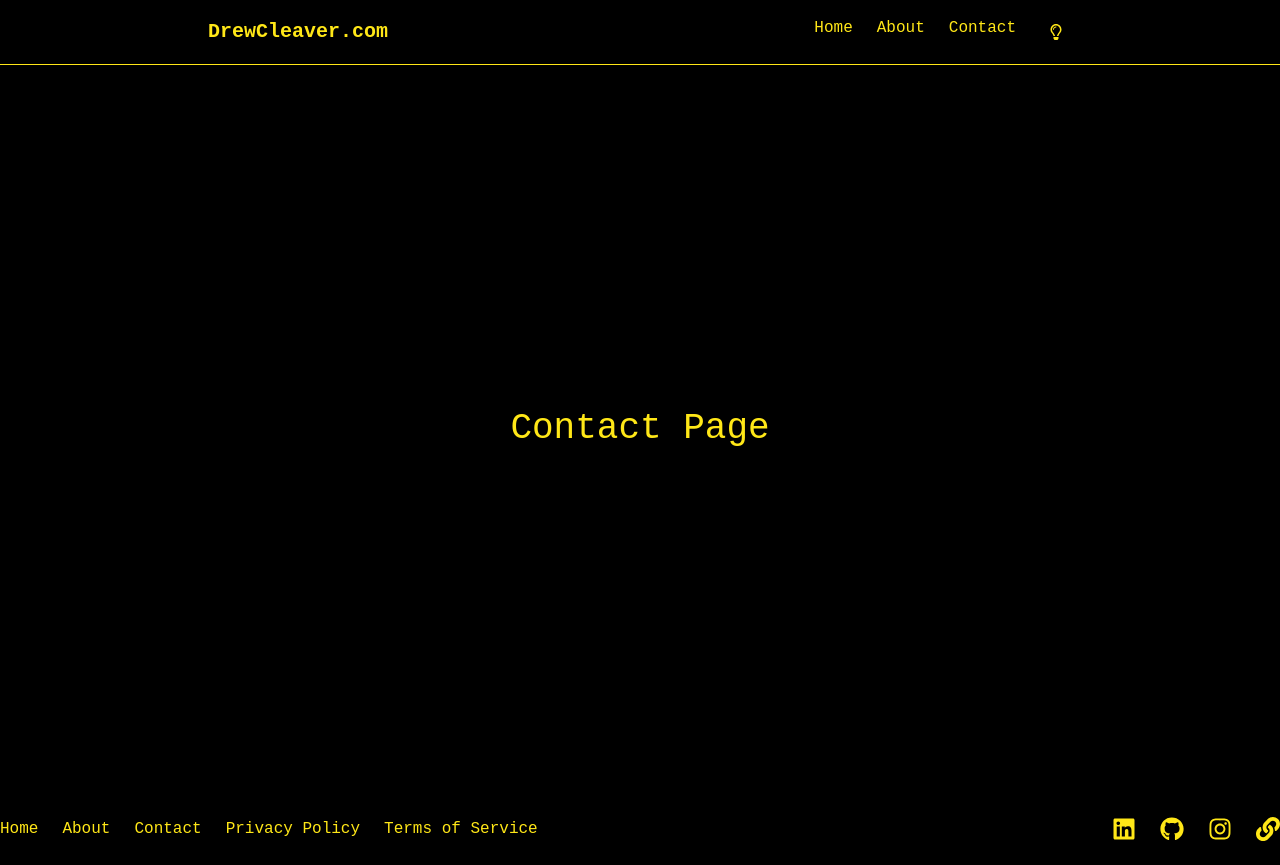
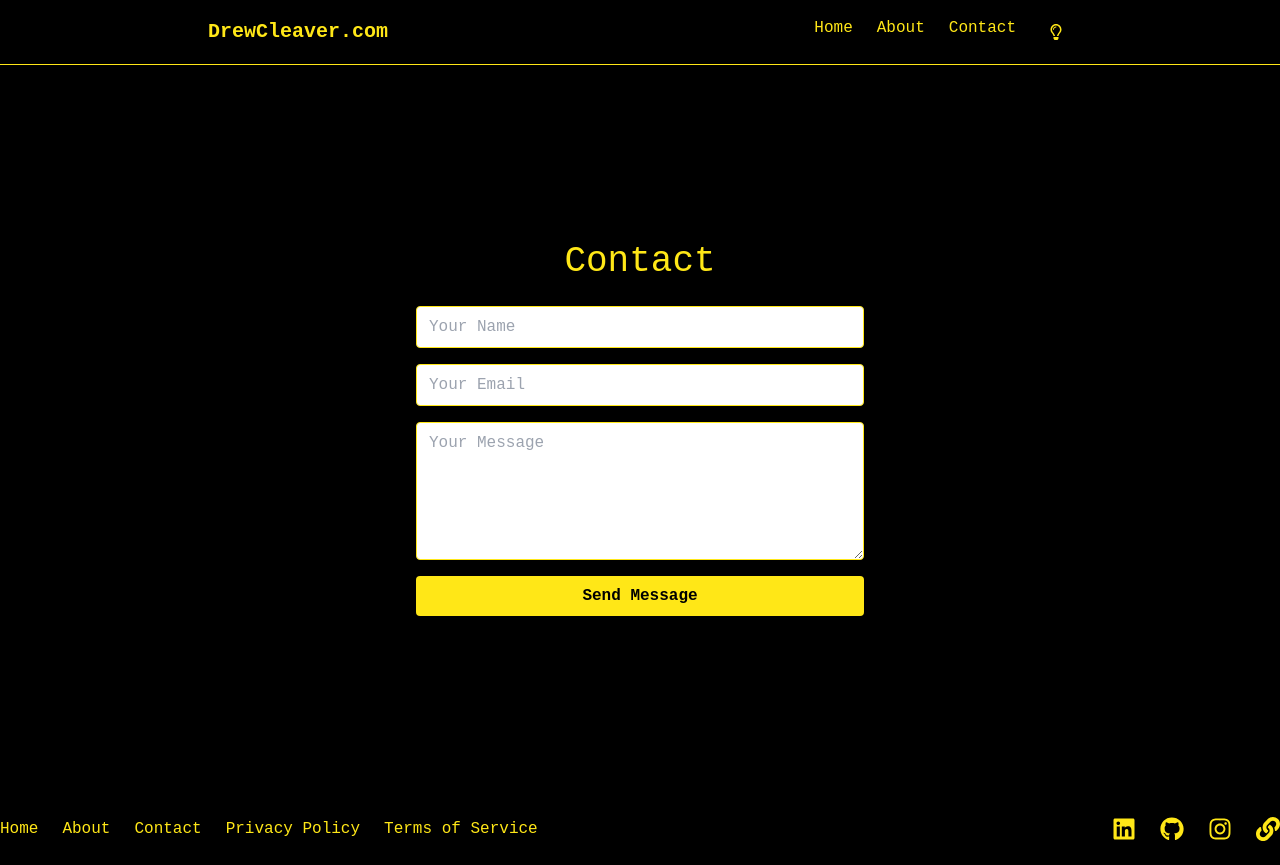
Before and after one commit to drewcleaverdotcom/drewcleaver.com, a Next.js app: page /contact in a window 1280 px wide. Built offline with nearby package versions, Linux system fonts and the light colour scheme; no server answers.

Commit message:
Add contact form component and page

```diff
--- /dev/null
+++ b/components/ContactForm.js
@@ -0,0 +1,83 @@
+import { useState } from 'react';
+
+export default function ContactForm() {
+  const [formData, setFormData] = useState({ name: '', email: '', message: '' });
+  const [status, setStatus] = useState('idle');
+
+  const handleChange = (e) => {
+    setFormData({ ...formData, [e.target.name]: e.target.value });
+  };
+
+  const handleSubmit = async (e) => {
+    e.preventDefault();
+    setStatus('loading');
+    try {
+      const res = await fetch('https://formspree.io/f/xqabokqn', {
+        method: 'POST',
+        headers: {
+          'Content-Type': 'application/json',
+          Accept: 'application/json',
+        },
+        body: JSON.stringify(formData),
+      });
+
+      if (res.ok) {
+        setStatus('success');
+        setFormData({ name: '', email: '', message: '' });
+      } else {
+        setStatus('error');
+      }
+    } catch (err) {
+      setStatus('error');
+    }
+  };
+
+  return (
+    <form
+      onSubmit={handleSubmit}
+      method="POST"
+      className="flex w-full max-w-md flex-col gap-4"
+    >
+      <input
+        type="text"
+        name="name"
+        placeholder="Your Name"
+        value={formData.name}
+        onChange={handleChange}
+        required
+        className="rounded border border-[var(--border-color)] px-3 py-2 text-black"
+      />
+      <input
+        type="email"
+        name="email"
+        placeholder="Your Email"
+        value={formData.email}
+        onChange={handleChange}
+        required
+        className="rounded border border-[var(--border-color)] px-3 py-2 text-black"
+      />
+      <textarea
+        name="message"
+        placeholder="Your Message"
+        rows="5"
+        value={formData.message}
+        onChange={handleChange}
+        required
+        className="rounded border border-[var(--border-color)] px-3 py-2 text-black"
+      />
+      <button
+        type="submit"
+        disabled={status === 'loading'}
+        className="rounded bg-[var(--hover-color)] px-4 py-2 font-semibold text-[var(--bg-color)] disabled:opacity-50"
+      >
+        {status === 'loading' ? 'Sending...' : 'Send Message'}
+      </button>
+      {status === 'success' && (
+        <p className="text-green-500">Thank you! Your message has been sent.</p>
+      )}
+      {status === 'error' && (
+        <p className="text-red-500">Something went wrong. Please try again.</p>
+      )}
+    </form>
+  );
+}
--- a/pages/contact.js
+++ b/pages/contact.js
@@ -1,12 +1,14 @@
 import Footer from '../components/Footer';
 import SEO from '../components/SEO';
+import ContactForm from '../components/ContactForm';
 
 export default function Contact() {
   return (
     <div className="flex min-h-screen flex-col bg-[var(--bg-color)] text-[var(--text-color)]">
       <SEO title="Contact - Drew Cleaver Consulting" />
-      <main className="flex flex-grow flex-col items-center justify-center">
-        <h1 className="text-4xl">Contact Page</h1>
+      <main className="flex flex-grow flex-col items-center justify-center gap-6 p-4">
+        <h1 className="text-4xl">Contact</h1>
+        <ContactForm />
       </main>
       <Footer />
     </div>
```
